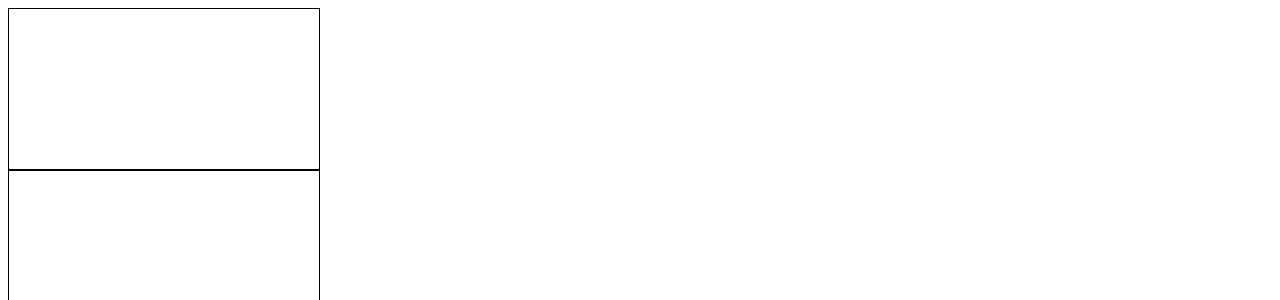
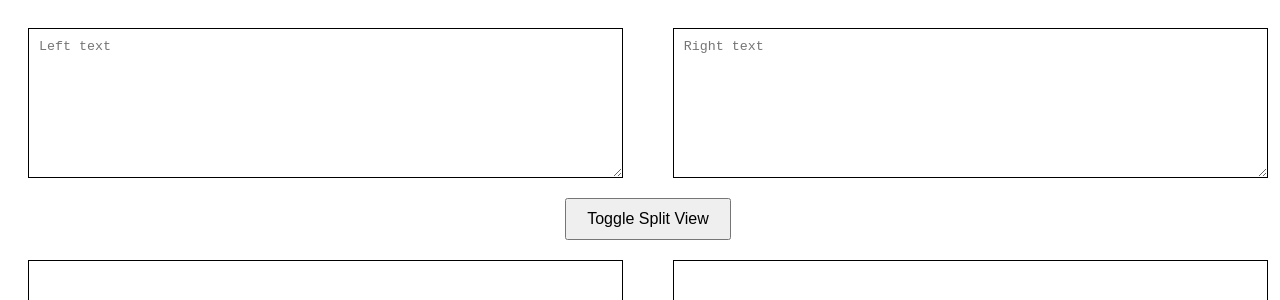
Before and after one commit to sharshi/things, a React (Vite) app: page /things/diff in a window 1280 px wide. Shown: the top 300 px of the page. Built offline with nearby package versions, Linux system fonts and the light colour scheme.

Commit message:
Update DiffViewer.tsx

```diff
--- a/src/components/DiffViewer.tsx
+++ b/src/components/DiffViewer.tsx
@@ -1,9 +1,10 @@
-import { useState, useRef, useEffect } from 'react';
+import React, { useState, useRef, useEffect } from 'react';
 import { diffWords } from 'diff';
 
 export const DiffViewer = () => {
     const [leftText, setLeftText] = useState('');
     const [rightText, setRightText] = useState('');
+    const [isSplitView, setIsSplitView] = useState(true);
     const leftRef = useRef<HTMLDivElement>(null);
     const rightRef = useRef<HTMLDivElement>(null);
 
@@ -34,21 +35,41 @@ export const DiffViewer = () => {
     };
 
     return (
-        <div>
-            <div>
-                <div
-                    ref={leftRef}
-                    contentEditable
-                    onInput={(e) => setLeftText(e.currentTarget.textContent || '')}
-                    style={{ border: '1px solid black', padding: '5px', minHeight: '150px', width: '300px' }}
+        <div style={{ display: 'flex', flexDirection: 'column', alignItems: 'center', width: '100vw', height: '100vh', padding: '20px', boxSizing: 'border-box' }}>
+            <div style={{ display: 'flex', justifyContent: 'space-between', width: '100%', marginBottom: '20px' }}>
+                <textarea
+                    placeholder="Left text"
+                    value={leftText}
+                    onChange={(e) => setLeftText(e.target.value)}
+                    style={{ border: '1px solid black', padding: '10px', minHeight: '150px', width: '48%', boxSizing: 'border-box' }}
                 />
-                <div
-                    ref={rightRef}
-                    contentEditable
-                    onInput={(e) => setRightText(e.currentTarget.textContent || '')}
-                    style={{ border: '1px solid black', padding: '5px', minHeight: '150px', width: '300px' }}
+                <textarea
+                    placeholder="Right text"
+                    value={rightText}
+                    onChange={(e) => setRightText(e.target.value)}
+                    style={{ border: '1px solid black', padding: '10px', minHeight: '150px', width: '48%', boxSizing: 'border-box' }}
                 />
             </div>
+            <button onClick={() => setIsSplitView(!isSplitView)} style={{ padding: '10px 20px', fontSize: '16px', marginBottom: '20px' }}>
+                Toggle Split View
+            </button>
+            {isSplitView ? (
+                <div style={{ display: 'flex', justifyContent: 'space-between', width: '100%' }}>
+                    <div
+                        ref={leftRef}
+                        style={{ border: '1px solid black', padding: '10px', minHeight: '150px', width: '48%', boxSizing: 'border-box', whiteSpace: 'pre-wrap' }}
+                    />
+                    <div
+                        ref={rightRef}
+                        style={{ border: '1px solid black', padding: '10px', minHeight: '150px', width: '48%', boxSizing: 'border-box', whiteSpace: 'pre-wrap' }}
+                    />
+                </div>
+            ) : (
+                <div style={{ border: '1px solid black', padding: '10px', minHeight: '150px', width: '100%', boxSizing: 'border-box', whiteSpace: 'pre-wrap' }}>
+                    <div ref={leftRef} />
+                    <div ref={rightRef} />
+                </div>
+            )}
         </div>
     );
 };
```
